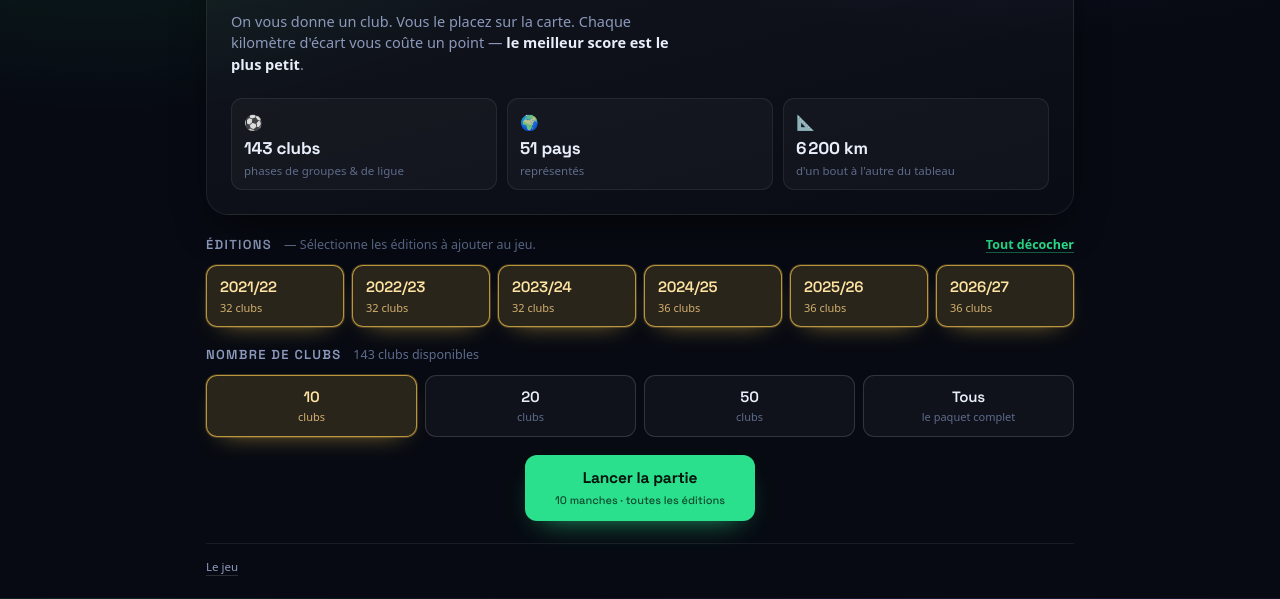
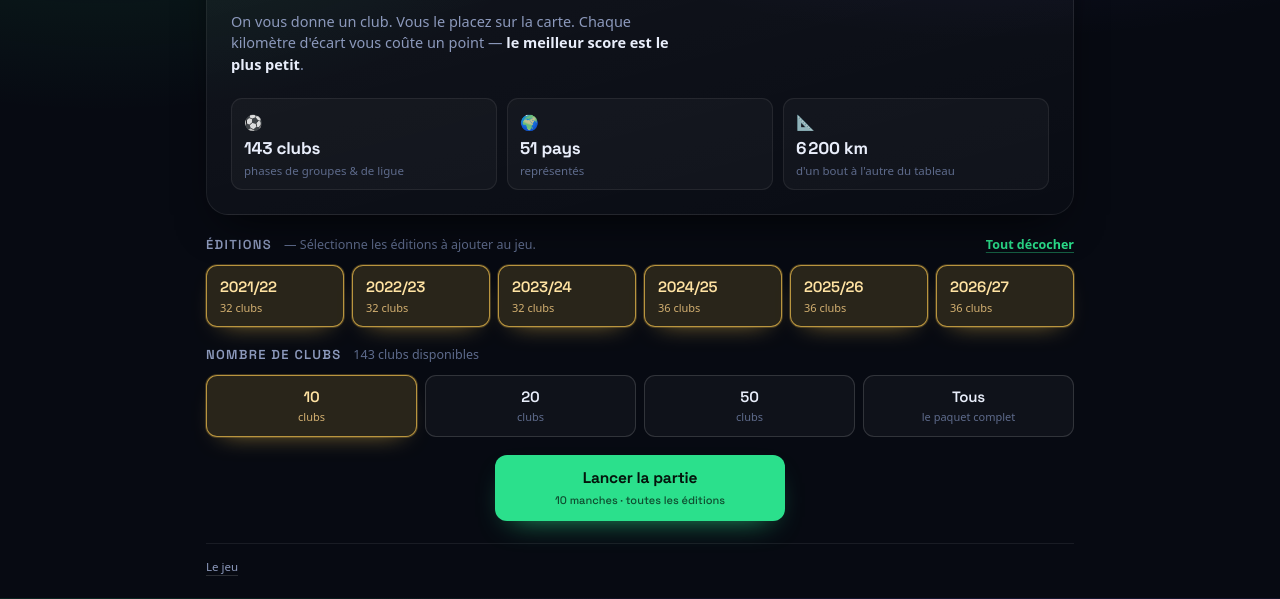
Before and after one commit to jcrochet-netizen/geoconf, a plain HTML site: page index.html in a window 1280 px wide. Shown: the part 201-800 px from the top of the page. Drawn offline with Linux system fonts and the light colour scheme.

Commit message:
Bouton de lancement à 290 px
min(290px, 100%) plutôt que 290px sec : sur un écran étroit, le conteneur
descend sous 290 px et le bouton dépasserait.

Co-Authored-By: Claude Opus 5 <noreply@anthropic.com>

```diff
--- a/assets/style.css
+++ b/assets/style.css
@@ -101,7 +101,7 @@ button{font:inherit;color:inherit}
 .cta-sm{width:auto;flex-direction:row;padding:12px 26px;font-size:15px;flex:0 0 auto}
 /* Le bouton de lancement n'a plus besoin de toute la largeur : il se pose au
    centre de la grille des réglages. */
-#btn-play{width:auto;justify-self:center;padding:12px 30px;border-radius:12px}
+#btn-play{width:min(290px,100%);justify-self:center;padding:12px 30px;border-radius:12px}
 #btn-play .cta-label{font-size:15.5px}
 #btn-play .cta-sub{font-size:11px}
 .warn{margin:0;font-size:13px;color:var(--meh)}
```
